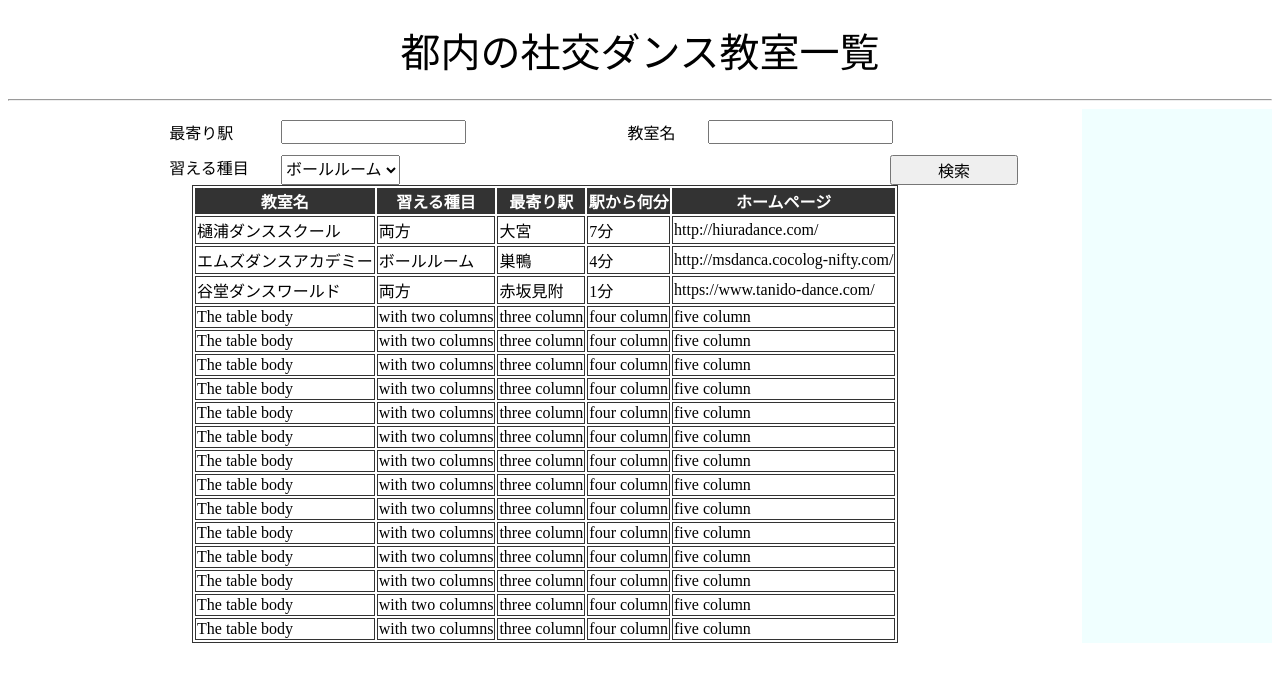
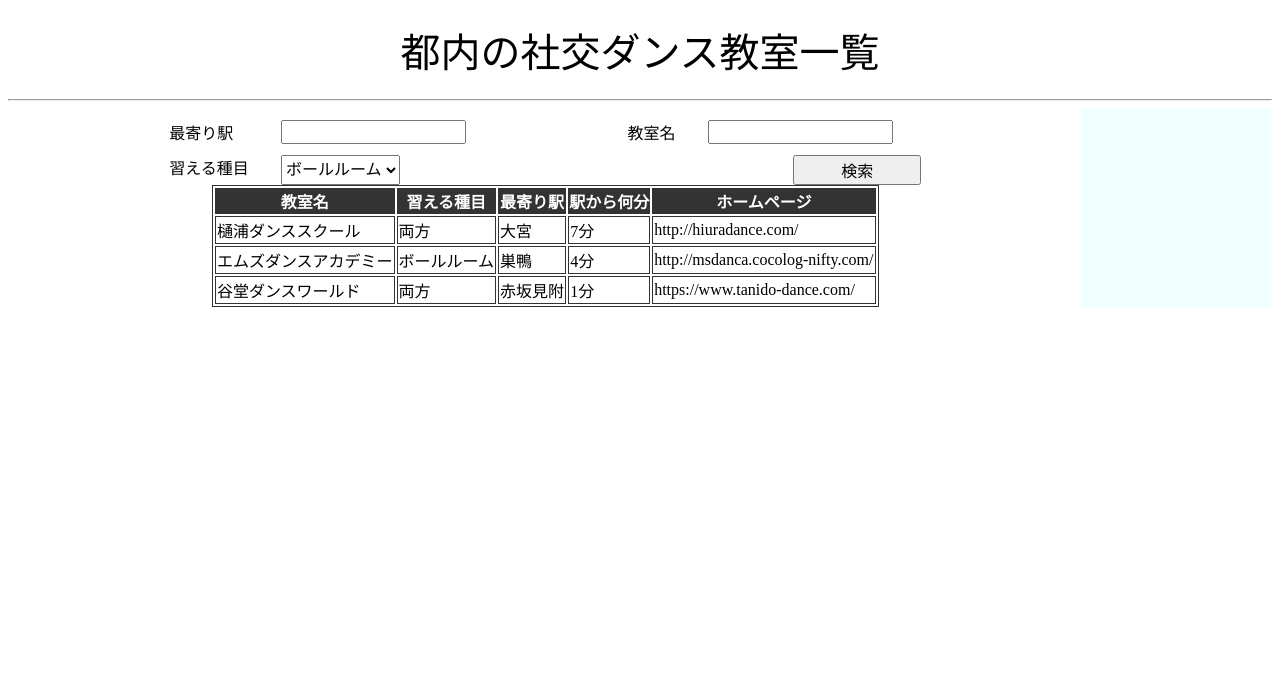
Before and after one commit to morimori-coder/SummarySiteHtml, a plain HTML site: page index.html in a window 1280 px wide. Drawn offline with Linux system fonts and the light colour scheme.

Commit message:
不要なコードを削除

```diff
--- a/CSS/style.css
+++ b/CSS/style.css
@@ -30,7 +30,7 @@ select{
 }
 
 .search-button{
-    margin: 0 6% 0 auto;
+    margin: 0 15% 0 auto;
     font-size: 1rem;
     width: 8rem;
 }
@@ -55,14 +55,3 @@ tfoot {
     background-color: #333;
     color: #fff;
 }
-
-/* thead, tbody{
-    display: block;
-
-} */
-
-/* tbody{
-    overflow-x: hidden;
-    overflow-y: scroll;
-    height: 100px;
-} */
--- a/index.html
+++ b/index.html
@@ -30,7 +30,6 @@
                 </select>
                 <button class="search-button">検索</button>
             </div>
-            <div class="table-div"  style="overflow-y:scroll;" align="center">
             <table align="center" >
                 <thead >
                     <tr>
@@ -67,134 +66,8 @@
 
 
                     </tr>
-                        <tr>
-                            <td>The table body</td>
-                            <td>with two columns</td>
-                            <td>three column</td>
-                            <td>four column</td>
-                            <td>five column</td>
-
-
-                        </tr>
-                        <tr>
-                            <td>The table body</td>
-                            <td>with two columns</td>
-                            <td>three column</td>
-                            <td>four column</td>
-                            <td>five column</td>
-
-
-                        </tr>
-                        <tr>
-                            <td>The table body</td>
-                            <td>with two columns</td>
-                            <td>three column</td>
-                            <td>four column</td>
-                            <td>five column</td>
-
-
-                        </tr>
-                        <tr>
-                            <td>The table body</td>
-                            <td>with two columns</td>
-                            <td>three column</td>
-                            <td>four column</td>
-                            <td>five column</td>
-
-
-                        </tr>
-                        <tr>
-                            <td>The table body</td>
-                            <td>with two columns</td>
-                            <td>three column</td>
-                            <td>four column</td>
-                            <td>five column</td>
-
-
-                        </tr>
-                        <tr>
-                            <td>The table body</td>
-                            <td>with two columns</td>
-                            <td>three column</td>
-                            <td>four column</td>
-                            <td>five column</td>
-
-
-                        </tr>
-                        <tr>
-                            <td>The table body</td>
-                            <td>with two columns</td>
-                            <td>three column</td>
-                            <td>four column</td>
-                            <td>five column</td>
-
-
-                        </tr>
-                        <tr>
-                            <td>The table body</td>
-                            <td>with two columns</td>
-                            <td>three column</td>
-                            <td>four column</td>
-                            <td>five column</td>
-
-
-                        </tr>
-                        <tr>
-                            <td>The table body</td>
-                            <td>with two columns</td>
-                            <td>three column</td>
-                            <td>four column</td>
-                            <td>five column</td>
-
-
-                        </tr>
-                        <tr>
-                            <td>The table body</td>
-                            <td>with two columns</td>
-                            <td>three column</td>
-                            <td>four column</td>
-                            <td>five column</td>
-
-
-                        </tr>
-                        <tr>
-                            <td>The table body</td>
-                            <td>with two columns</td>
-                            <td>three column</td>
-                            <td>four column</td>
-                            <td>five column</td>
-
-
-                        </tr>
-                        <tr>
-                            <td>The table body</td>
-                            <td>with two columns</td>
-                            <td>three column</td>
-                            <td>four column</td>
-                            <td>five column</td>
-
-
-                        </tr>
-                        <tr>
-                            <td>The table body</td>
-                            <td>with two columns</td>
-                            <td>three column</td>
-                            <td>four column</td>
-                            <td>five column</td>
-
-
-                        </tr>
-                        <tr>
-                            <td>The table body</td>
-                            <td>with two columns</td>
-                            <td>three column</td>
-                            <td>four column</td>
-                            <td>five column</td>
-
-
-                        </tr>
                 </tbody>
-                </table></div>
+            </table>
         </div>
         <div class="menu-bar">
 
```
Lines whose indentation alone changed are shown as unchanged.
